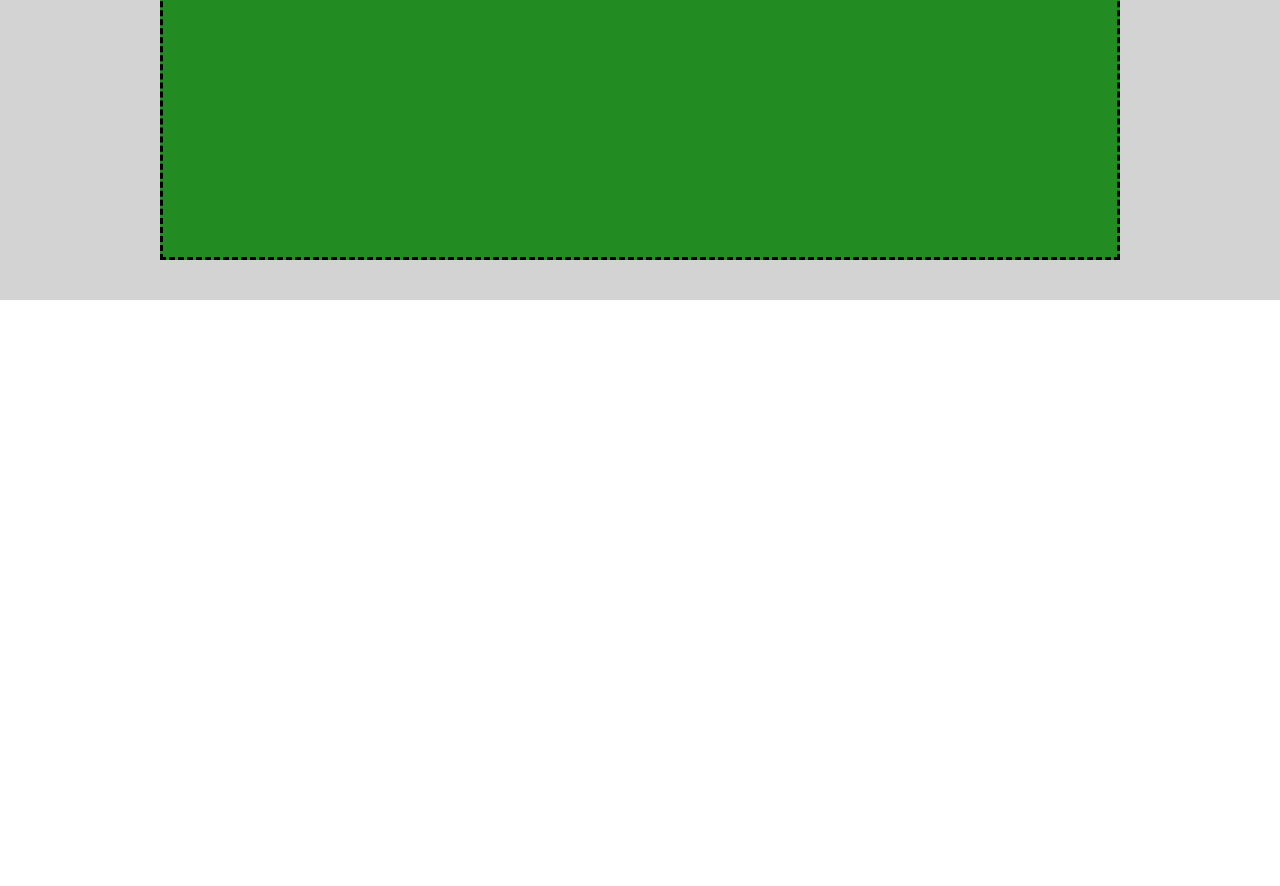
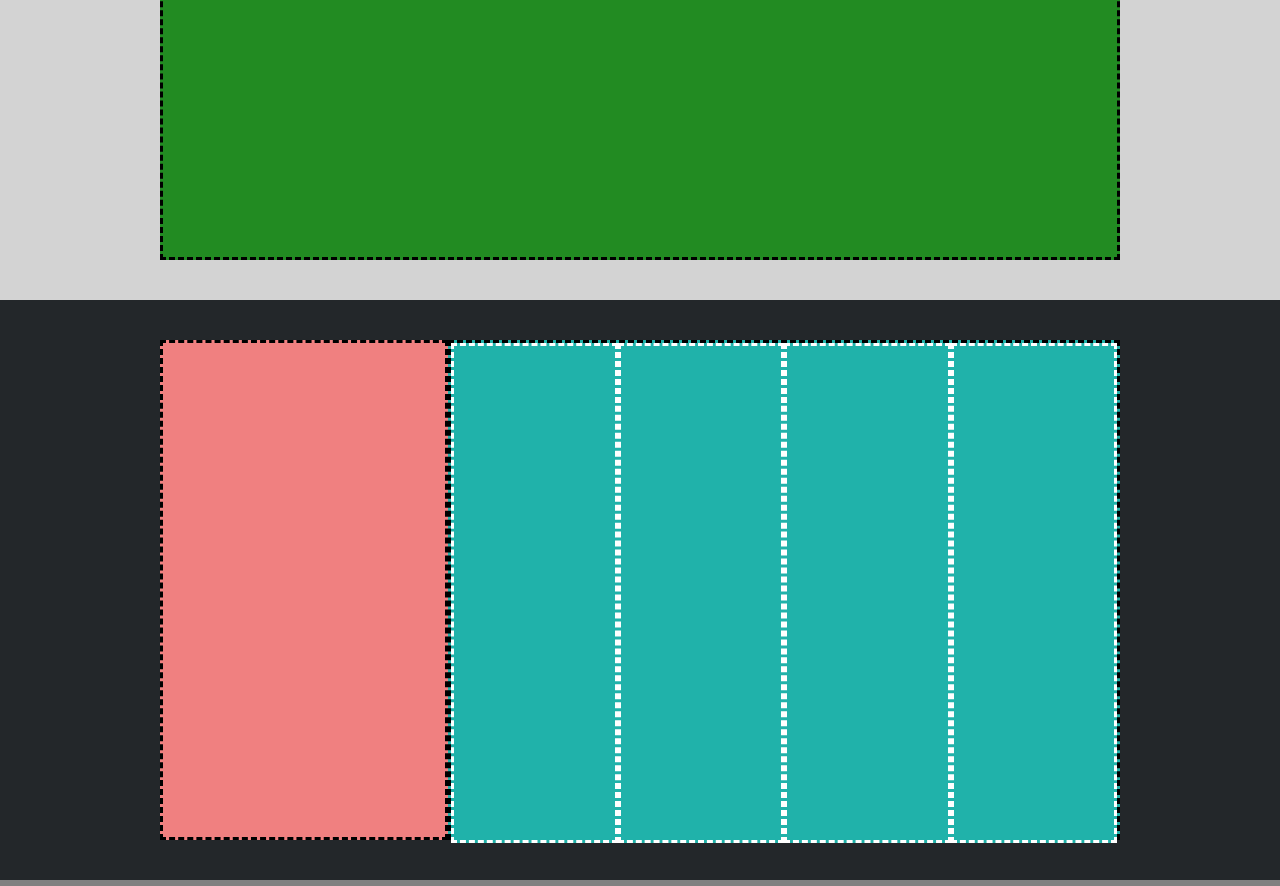
Before and after one commit to qsrdev/htmlcss-struttura-discord, a plain HTML site: page index.html in a window 1280 px wide. Shown: the part 2900-3786 px from the top of the page. Before the commit the page ends 3200 px from the top, so only its background shows below. Drawn offline with Linux system fonts and the light colour scheme.

Commit message:
feat: section black completed

```diff
--- a/css/style.css
+++ b/css/style.css
@@ -90,14 +90,6 @@
   background-color: pink;
 }
 
-/* Section Grey */
-.sectiongray {
-  display: flex;
-  background-color: gray;
-  align-items: center;
-  justify-content: center;
-}
-
 /* Section Green */
 .sectiongreen {
   display: flex;
@@ -112,3 +104,34 @@
   height: 900px;
   width: 100%;
 }
+
+/* Section Black */
+.sectionblack {
+  display: flex;
+  background-color: rgba(35, 39, 42, 255);
+  align-items: center;
+  justify-content: center;
+  border-bottom: 3px solid gray;
+}
+
+.colred {
+  background-color: rgba(240, 128, 128, 255);
+  width: 30%;
+  height: 500px;
+  border: 3px dashed black;
+}
+
+.colteal {
+  display: flex;
+  background-color: rgba(32, 178, 170, 255);
+  width: 70%;
+  height: 500px;
+  border: 3px dashed black;
+}
+
+.tealdivision {
+  background-color: rgba(32, 178, 170, 255);
+  width: 25%;
+  height: 500px;
+  border: 3px dashed white;
+}
--- a/index.html
+++ b/index.html
@@ -34,6 +34,7 @@
         <div class="colpink"></div>
       </div>
     </section>
+    <!-- end section white 1 -->
 
     <!-- section gray -->
     <section class="sectiongreen">
@@ -42,6 +43,7 @@
         <div class="colblue"></div>
       </div>
     </section>
+    <!-- end section gray -->
 
     <!-- section white 2 -->
     <section class="sectionwhite">
@@ -50,6 +52,7 @@
         <div class="colpink"></div>
       </div>
     </section>
+    <!-- end section white 2 -->
 
     <!-- section green -->
     <section class="sectiongreen">
@@ -58,5 +61,21 @@
       </div>
     </section>
     <!-- end section green -->
+
+    <!-- section black-->
+    <section class="sectionblack">
+      <div class="main-container">
+        <div class="colred"></div>
+        <div class="colteal">
+          <div class="tealdivision"></div>
+          <div class="tealdivision"></div>
+          <div class="tealdivision"></div>
+          <div class="tealdivision"></div>
+        </div>
+      </div>
+    </section>
+    <!-- end section black -->
+
+    <footer class="sectionblack"></footer>
   </body>
 </html>
```
